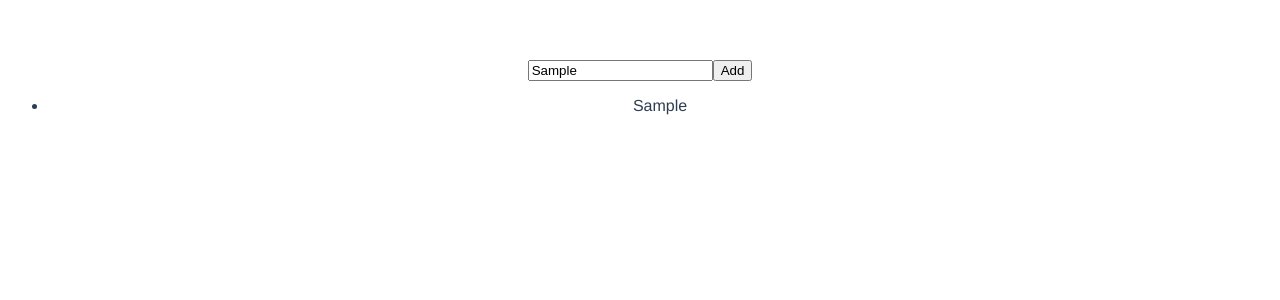
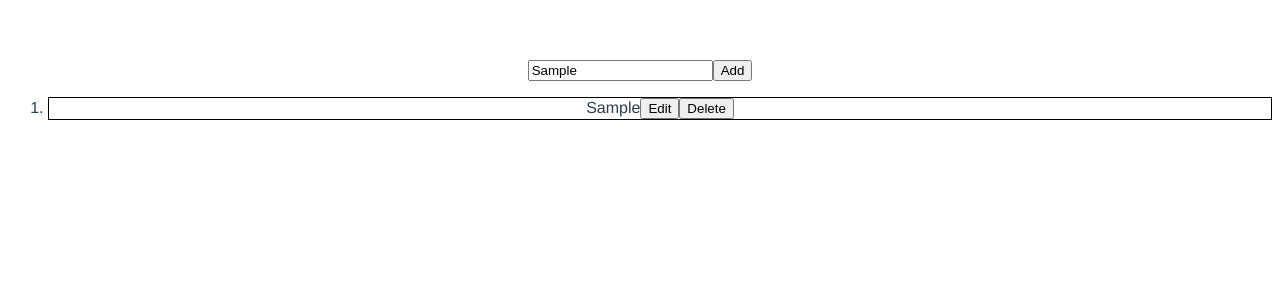
Before and after one commit to jippy89/fullstack-coding-test, a Vue app in the folder frontend/solution/: page / in a window 1280 px wide. Both pictures are taken after typing "Sample" into the empty fields and a click on the button "Add". Shown: the top 300 px of the page. Built offline with nearby package versions, Linux system fonts and the light colour scheme.

Commit message:
create 'TodoListList.vue' and import it to 'TodoListContainer.vue'

```diff
--- a/frontend/solution/src/components/Todo/TodoListContainer.vue
+++ b/frontend/solution/src/components/Todo/TodoListContainer.vue
@@ -1,12 +1,12 @@
 <template>
-  <ul>
-    <li v-for="todo in todoList" :key="todo.id">
-      {{ todo.text }}
-    </li>
-  </ul>
+  <ol style="list-style-position: none;">
+    <TodoListList v-for="todo in todoList" :key="todo.id"
+      :todo="todo" />
+  </ol>
 </template>
 
 <script>
+import TodoListList from './TodoListList'
 import { mapGetters } from 'vuex'
 
 export default {
@@ -14,6 +14,9 @@ export default {
     ...mapGetters([
       'todoList'
     ])
+  },
+  components: {
+    TodoListList
   }
 }
 </script>
--- /dev/null
+++ b/frontend/solution/src/components/Todo/TodoListList.vue
@@ -0,0 +1,42 @@
+<template>
+  <li class="card">
+    <input v-if="editMode" type="text" :value="todo.text">
+    <span v-else>{{ todo.text }}</span>
+    <button v-if="editMode === false" @click="toggleEdit">Edit</button>
+    <button v-else @click="saveTodo">Save</button>
+    <button>Delete</button>
+  </li>
+</template>
+
+<script>
+export default {
+  props: {
+    todo: {
+      type: Object,
+      required: true
+    }
+  },
+  data () {
+    return {
+      editMode: false
+    }
+  },
+  methods: {
+    toggleEdit () {
+      this.editMode = !this.editMode
+    },
+    saveTodo () {
+      // Save todo via Vuex
+      console.log('save..')
+      // Toggle 'editMode'
+      this.toggleEdit()
+    }
+  }
+}
+</script>
+
+<style scoped>
+.card {
+  border: 1px solid black;
+}
+</style>
```
